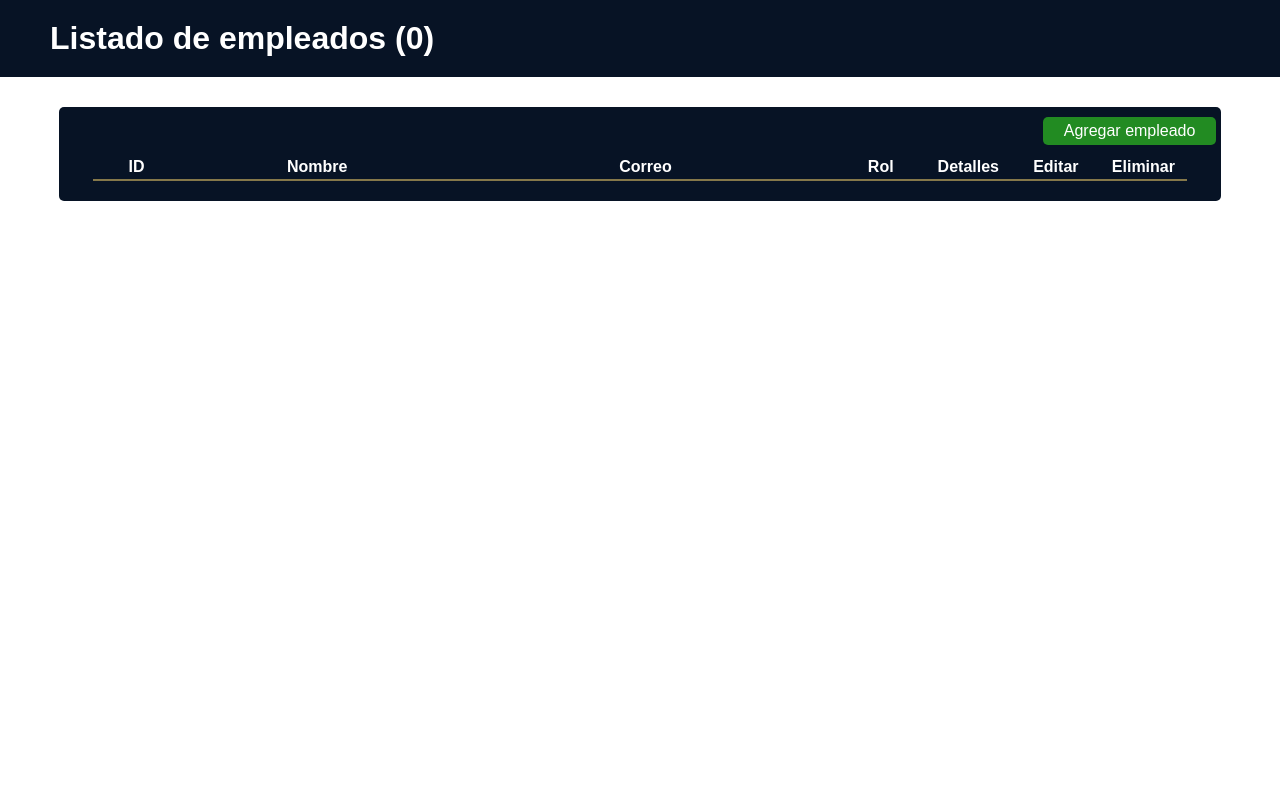
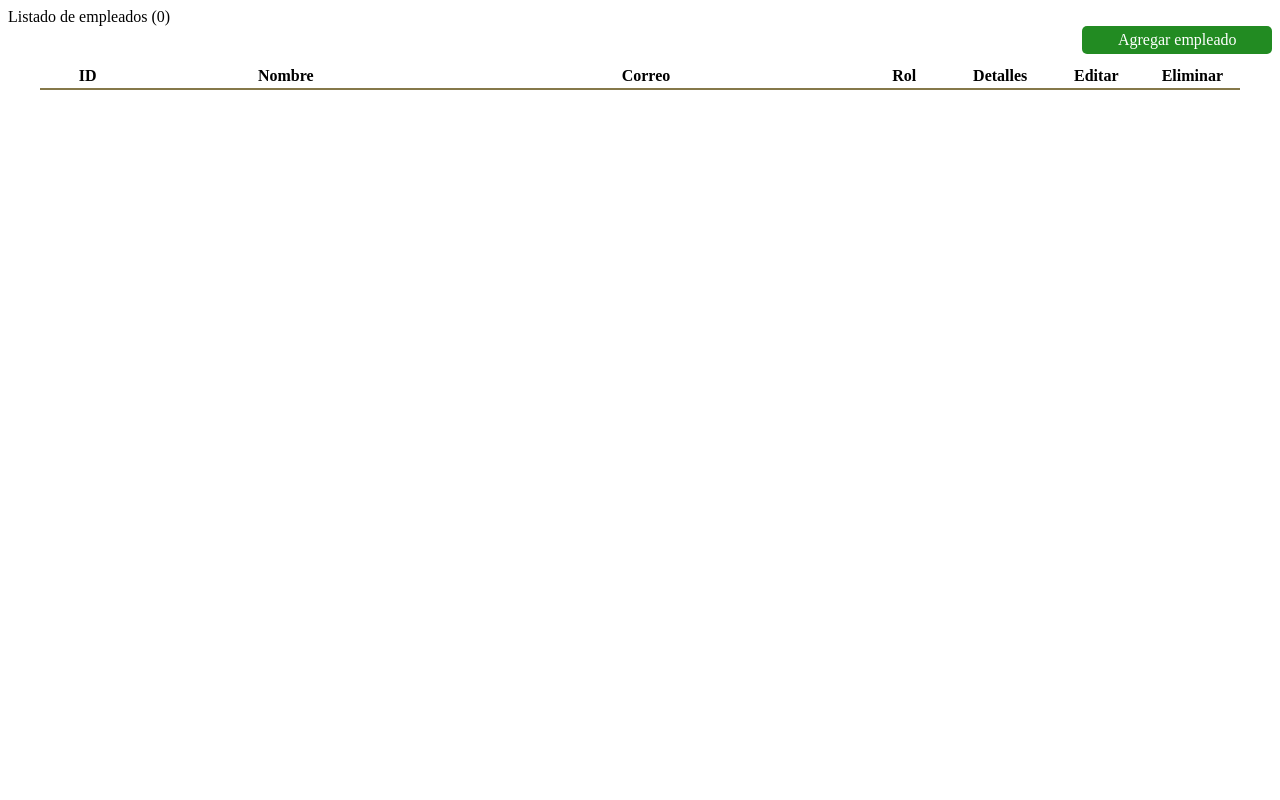
Before and after one commit to Ricardo-Macias/Programacion_para_Internet, a PHP site: page /empleados_lista.php in a window 1280 px wide. Run offline with PHP 8.4, Linux system fonts and the light colour scheme; data that the repository does not hold is empty.

Commit message:
style: colocar estilo a la clase style y quitar los estilos generales

```diff
--- a/Proyecto/css/style_table.css
+++ b/Proyecto/css/style_table.css
@@ -1,30 +1,3 @@
-body {
-    font-family: Arial;
-    margin: 0px;
-    padding: 0px;
-}
-
-.content {
-    width: 90%;
-    margin: 0 auto;
-    padding: 10px 5px;
-    color: #fff;
-    background-color: #071325;
-    border-radius: 5px;
-}
-
-.head {
-    background-color: #071325;
-    color: #fff;
-    margin-bottom: 30px;
-}
-
-.section_title {
-    font-size: 2rem;
-    padding: 20px 50px;
-    font-weight: bold;
-}
-
 .bottom {
     display: flex;
     align-items: center;
@@ -44,6 +17,11 @@ body {
 .bottom a {
     text-decoration: none;
     color: #fff;
+}
+
+.list {
+    background-color: #071325;
+        border-radius: 5px;
 }
 
 .table {
```
